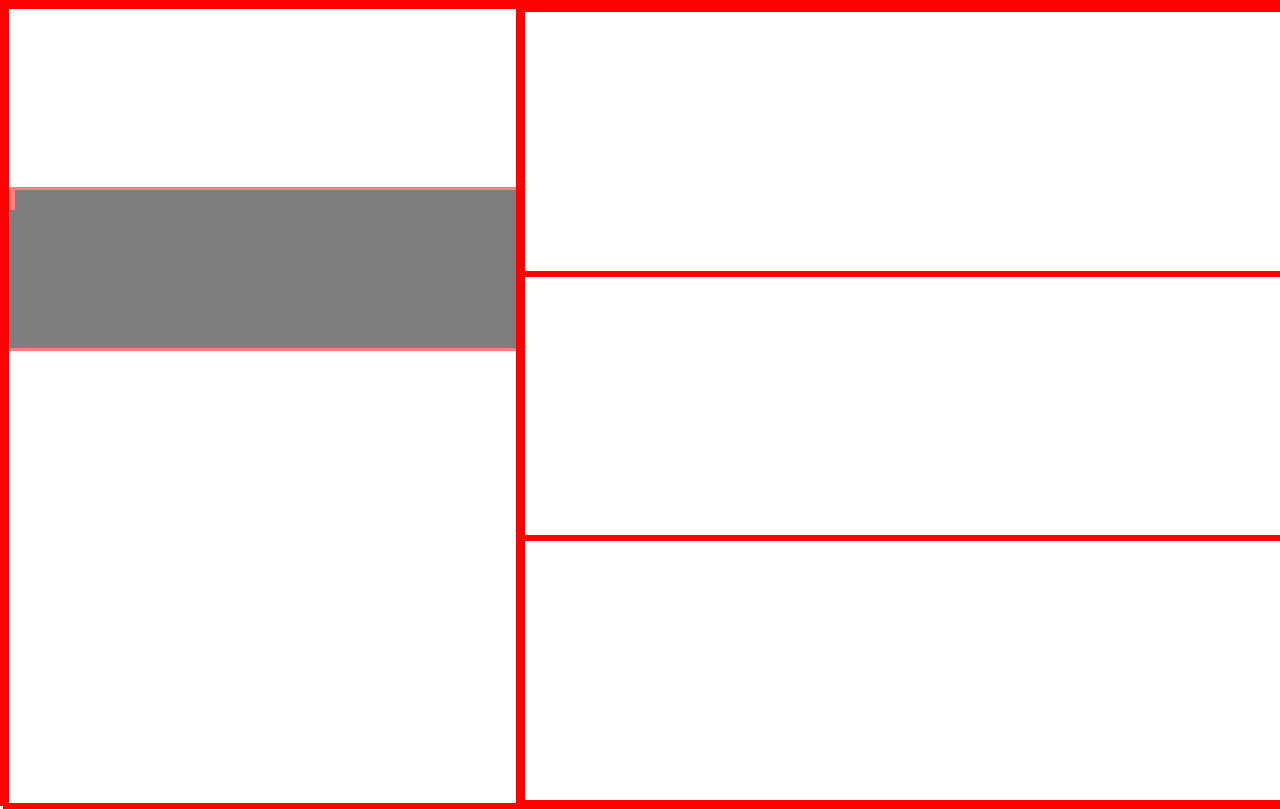
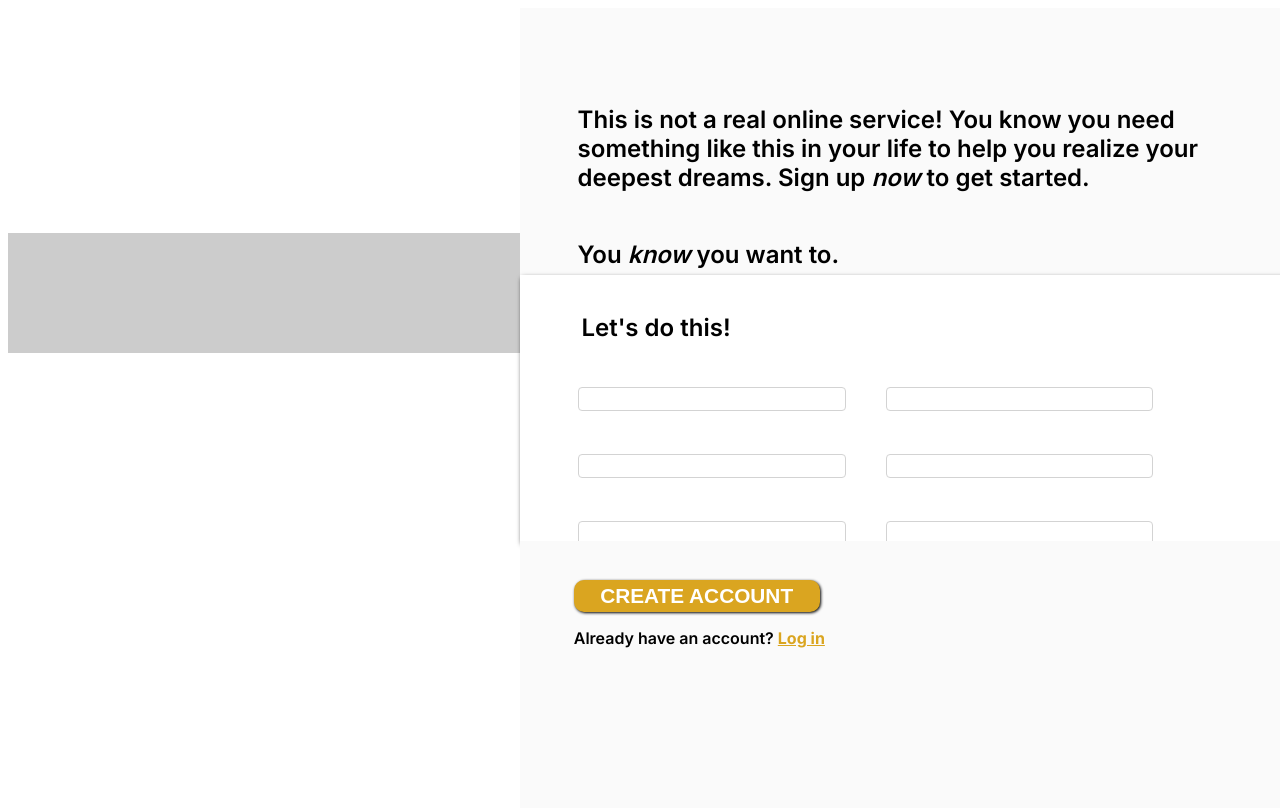
Before and after one commit to paulelden/sign-up-form, a plain HTML site: page index.html in a window 1280 px wide. Drawn offline with Linux system fonts and the light colour scheme.

Commit message:
Page layout completed, some light styling done.

```diff
--- a/index.css
+++ b/index.css
@@ -1,8 +1,10 @@
-* {
+@import url('https://fonts.googleapis.com/css2?family=Inter:wght@100;200;300;400;500;600;700&display=swap');
+
+/* * {
     border: 3px solid red;
     margin: 0;
     padding: 0;
-}
+} */
 
 /* elements */
 
@@ -15,9 +17,43 @@ body {
     display: flex;
 }
 
+p {
+    font-size: 1.5rem;
+    font-family: 'Inter', sans-serif;
+    font-weight: 600;
+}
+
+a {
+    color: goldenrod;
+    font-size: 1rem;
+    font-weight: 700;
+}
+
+button {
+    color: white;
+    background-color: goldenrod;
+    border-radius: 10px;
+    border: none;
+    box-shadow: 1px 1px 3px black;
+}
+
 /* classes */
 
+.textInput {
+    height: 10%;
+    width: 85%;
+    border-radius: 4px;
+    border-width: 1px;
+    border-color: lightgray;
+    border-style: solid;
+    font-family: 'Inter', sans-serif;
+    outline: 0;
+}
 
+.textInput:focus {
+    border-color: goldenrod;
+    border-width: 3px;
+}
 
 /* IDs */
 
@@ -30,10 +66,10 @@ body {
 
 #logoDiv {
     width: 100%;
-    height: 20%;
-    margin-top: 35%;
+    height: 15%;
+    margin-top: 44%;
     background-color: black;
-    opacity: 0.5;
+    opacity: 0.2;
 }
 
 #logoSpan {
@@ -47,13 +83,82 @@ body {
 }
 
 #topDiv {
+    display: flex;
+    flex-direction: column;
+    align-items: center;
+    justify-content: center;
     height: 33.33%;
+    background-color: rgb(250, 250, 250);
+}
+
+#bigP {
+    width: 90%;
+    padding-left: 5%;
+    margin-top: 15%;
+}
+
+#littleP {
+    width: 90%;
+    padding-left: 5%;
 }
 
 #midDiv {
     height: 33.33%;
+    box-shadow: 2px 3px 5px black;
+}
+
+#midText {
+    padding-left: 8%;
+    margin-top: 5%;
+}
+
+#userInfoPane {
+    display: flex;
+    align-items: center;
+    justify-content: space-between;
+    height: 75%;
+    width: 80%;
+    margin: 0;
+    margin-left: 5%;
+}
+
+#leftInputs {
+    display: flex;
+    flex-direction: column;
+    align-items: center;
+    justify-content: space-around;
+    height: 100%;
+    width: 50%;
+}
+
+#rightInputs {
+    display: flex;
+    flex-direction: column;
+    align-items: center;
+    justify-content: space-around;
+    height: 100%;
+    width: 50%;
 }
 
 #botDiv {
+    display: flex;
+    flex-direction: column;
+    align-items: left;
+    justify-content: top;
     height: 33.33%;
+    background-color: rgb(250, 250, 250);
 }
+
+#createAccount {
+    width: 32%;
+    height: 12%;
+    font-size: 1.3rem;
+    font-weight: 700;
+    margin-left: 7%;
+    margin-top: 5%;
+}
+
+#bottomText {
+    font-size: 1rem;
+    margin-left: 7%;
+}
--- a/index.html
+++ b/index.html
@@ -15,9 +15,31 @@
         </div>
     </div>
     <div id="rightDiv">
-        <div id="topDiv"></div>
-        <div id="midDiv"></div>
-        <div id="botDiv"></div>
+        <div id="topDiv">
+            <p id="bigP">This is not a real online service! You know you need something like this in your life
+                to help you realize your deepest dreams. Sign up <em>now</em> to get started.
+            </p>
+            <p id="littleP">You <em>know</em> you want to.</p>
+        </div>
+        <div id="midDiv">
+            <p id="midText">Let's do this!</p>
+            <div id="userInfoPane">
+                <div id="leftInputs">
+                    <input type="text" name="firstName" class="textInput" id="firstName">
+                    <input type="text" name="email" class="textInput" id="email">
+                    <input type="text" name="password" class="textInput" id="password">
+                </div>
+                <div id="rightInputs">
+                    <input type="text" name="lastName" class="textInput" id="lastName">
+                    <input type="text" name="phoneNumber" class="textInput" id="phoneNumber">
+                    <input type="text" name="confirmPassword" class="textInput" id="confirmPassword">
+                </div>
+            </div>
+        </div>
+        <div id="botDiv">
+            <button id="createAccount">CREATE ACCOUNT</button>
+            <p id="bottomText">Already have an account? <a href="">Log in</a></p>
+        </div>
     </div>
 
 </body>
```
